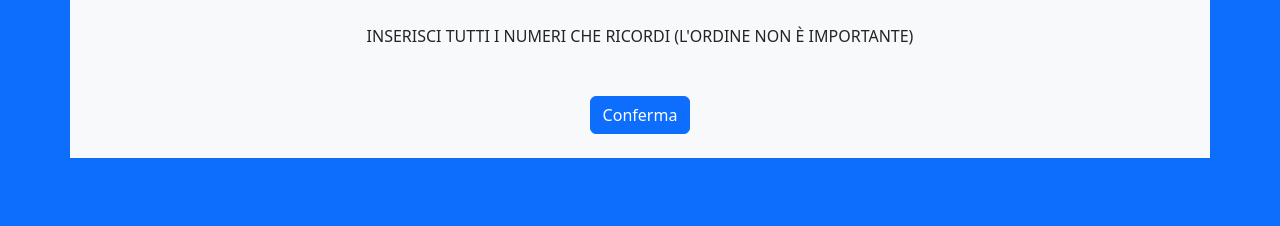
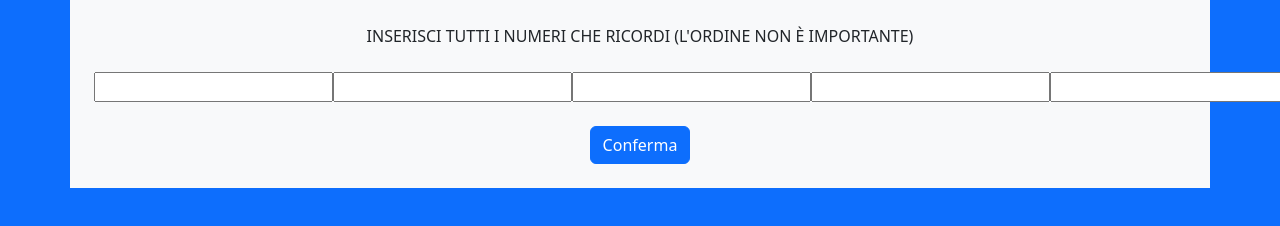
Before and after one commit to Alessandro-Frisone/js-simon, a plain HTML site: page index.html in a window 1280 px wide. Drawn offline with nearby package versions, Linux system fonts and the light colour scheme.

Commit message:
fix: hidden input type user

```diff
--- a/index.html
+++ b/index.html
@@ -16,20 +16,22 @@
             <div class="mb-4 text-uppercase">Inserisci tutti i numeri che ricordi (l'ordine non è importante)</div>
                 <div id="randomNumberOutput"></div>
                     <div class="row">
-                        <div class="col hidden">
+                        <div id="boxNumbers" class="d-flex">
+                            <div id="inputUser1" class="col hidden">
                                 <input type="number" id="num1">
                             </div>
-                        <div class="col hidden">
+                            <div id="inputUser2" class="col hidden">
                                 <input type="number" id="num2">
                             </div>
-                        <div class="col hidden">
+                            <div id="inputUser3" class="col hidden">
                                 <input type="number" id="num3">
                             </div>
-                        <div class="col hidden">
+                            <div id="inputUser4" class="col hidden">
                                 <input type="number" id="num4">
                             </div>
-                        <div class="col hidden">
+                            <div id="inputUser5" class="col hidden">
                                 <input type="number" id="num5">
+                            </div>
                         </div>
                     </div>
             <button type="button" class="btn btn-primary mt-4" id="confirm">Conferma</button>
--- a/js/script.js
+++ b/js/script.js
@@ -6,6 +6,12 @@ const num5Elm = document.getElementById("num5")
 const confirmElm = document.getElementById("confirm")
 const outputElm = document.getElementById("output")
 const randomNumberOutputElm = document.getElementById("randomNumberOutput")
+const boxNumbersElm = document.getElementById("boxNumbers")
+const inputUser1Elm = document.getElementById("inputUser1")
+const inputUser2Elm = document.getElementById("inputUser2")
+const inputUser3Elm = document.getElementById("inputUser3")
+const inputUser4Elm = document.getElementById("inputUser4")
+const inputUser5Elm = document.getElementById("inputUser5")
 
 
 // Funzione per generare 5 numeri casuali
@@ -21,6 +27,10 @@ function generateRandomNumbers() {
   randomNumberOutputElm.innerHTML = newNumbers;
 // Creazione timer (20 secondi)
 setTimeout(() => {
-  const finalNumbers = randomNumberOutputElm.classList.add("hidden")
-  const userNumbers = num1Elm.classList.remove("hidden")
+  randomNumberOutputElm.classList.add("hidden")
+  inputUser1Elm.classList.remove("hidden")
+  inputUser2Elm.classList.remove("hidden")
+  inputUser3Elm.classList.remove("hidden")
+  inputUser4Elm.classList.remove("hidden")
+  inputUser5Elm.classList.remove("hidden")
 }, 5000);
```
Lines whose indentation alone changed are shown as unchanged.
